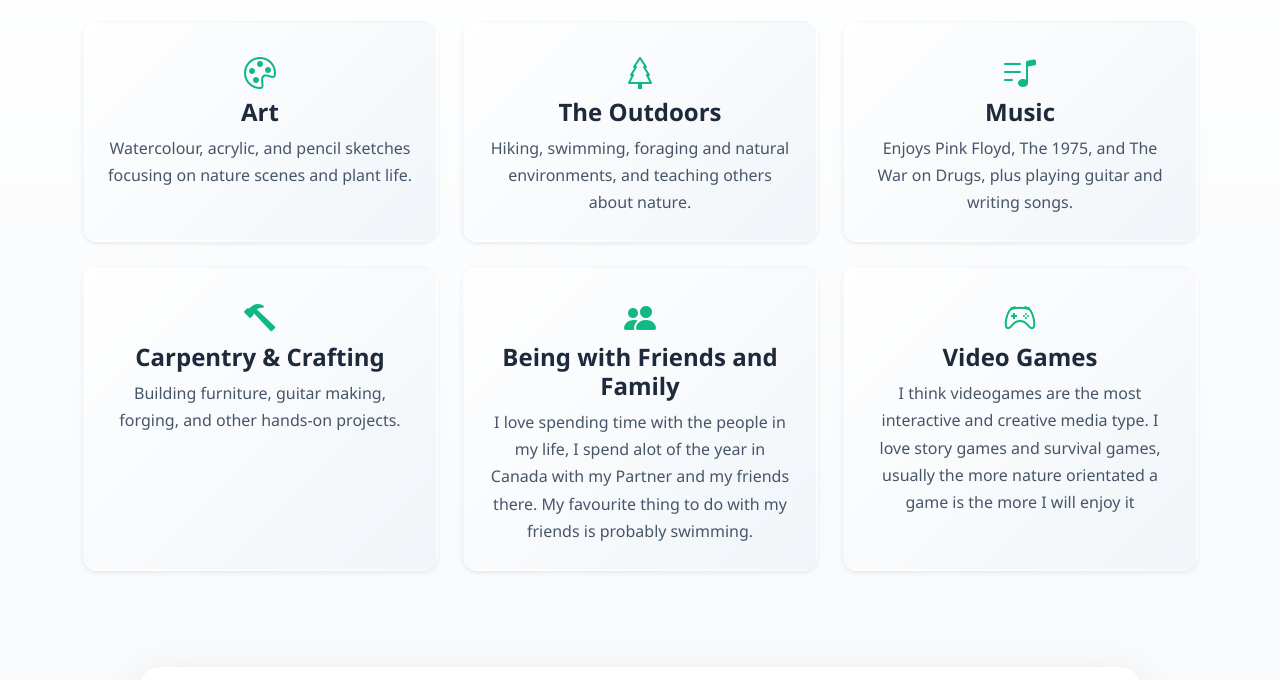
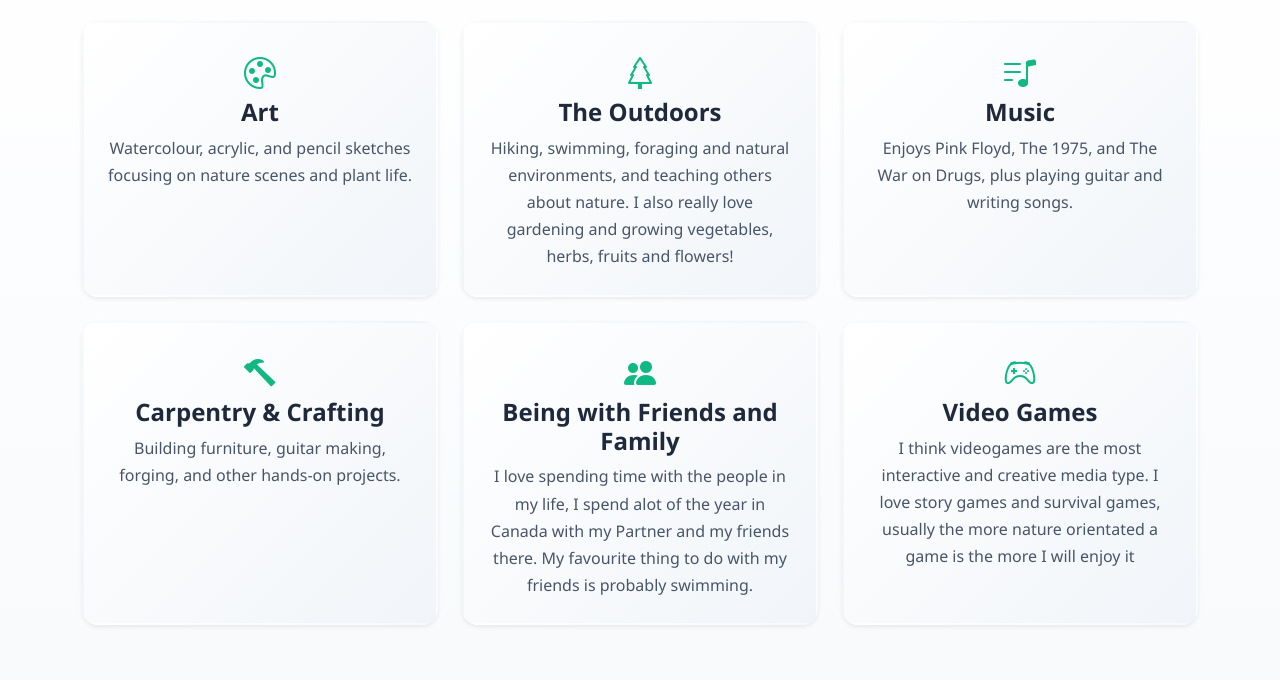
Before and after one commit to i2nerd4u/BootstrapProject, a website: page index.html in a window 1280 px wide. Shown: the part 9780-10460 px from the top of the page. Drawn offline with nearby package versions, Linux system fonts and the light colour scheme.

Commit message:
Update index.html

```diff
--- a/index.html
+++ b/index.html
@@ -672,7 +672,7 @@
         <div class="hobby-card p-4 text-center shadow-sm rounded-4">
           <i class="bi bi-tree fs-2 mb-3"></i>
           <h4 class="fw-bold mb-2">The Outdoors</h4>
-          <p class="mb-0">Hiking, swimming, foraging and natural environments, and teaching others about nature.</p>
+          <p class="mb-0">Hiking, swimming, foraging and natural environments, and teaching others about nature. I also really love gardening and growing vegetables, herbs, fruits and flowers!</p>
         </div>
       </div>
 
```
